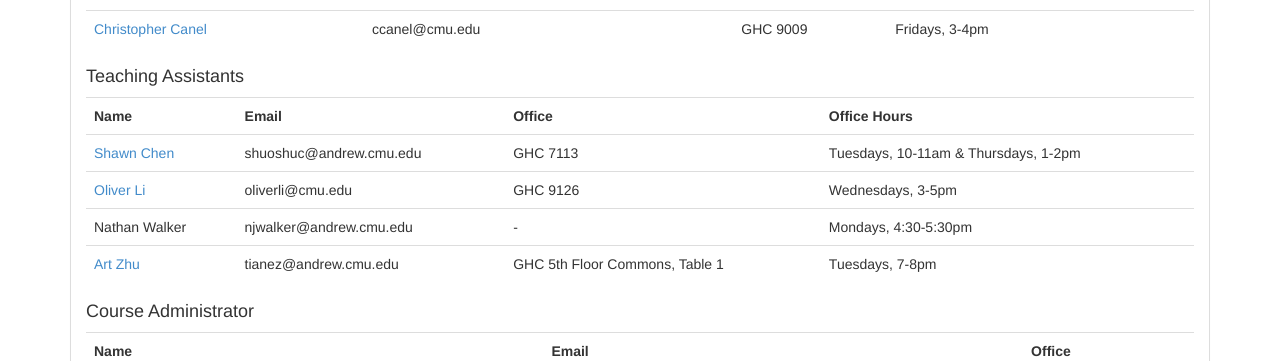
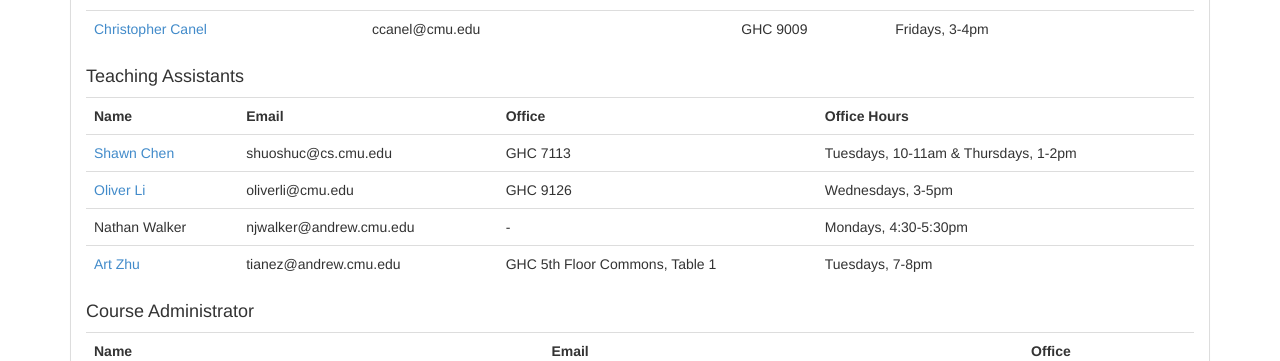
Before and after one commit to computer-networks/fa21, a Jekyll site: the page built from index.html, in a window 1280 px wide and 900 px high, scrolled down 571 px. Shown: the part 158-519 px from the top of the window. Built offline with Jekyll 4.4.1, drawn with Linux system fonts in a browser that asks for light colours.

Commit message:
Update index.html
Update Shawn's email

```diff
--- a/index.html
+++ b/index.html
@@ -92,7 +92,7 @@ title: CMU 15-441/641, Fall 2021 --- Home
 
       <tr>
         <td><a href="http://cs.cmu.edu/~shuoshuc">Shawn Chen</a></td>
-        <td><span class="email">shuoshuc@andrew.cmu.edu</span></td>
+        <td><span class="email">shuoshuc@cs.cmu.edu</span></td>
         <td>GHC 7113</td>
         <td>Tuesdays, 10-11am & Thursdays, 1-2pm</td>
       </tr>
```
